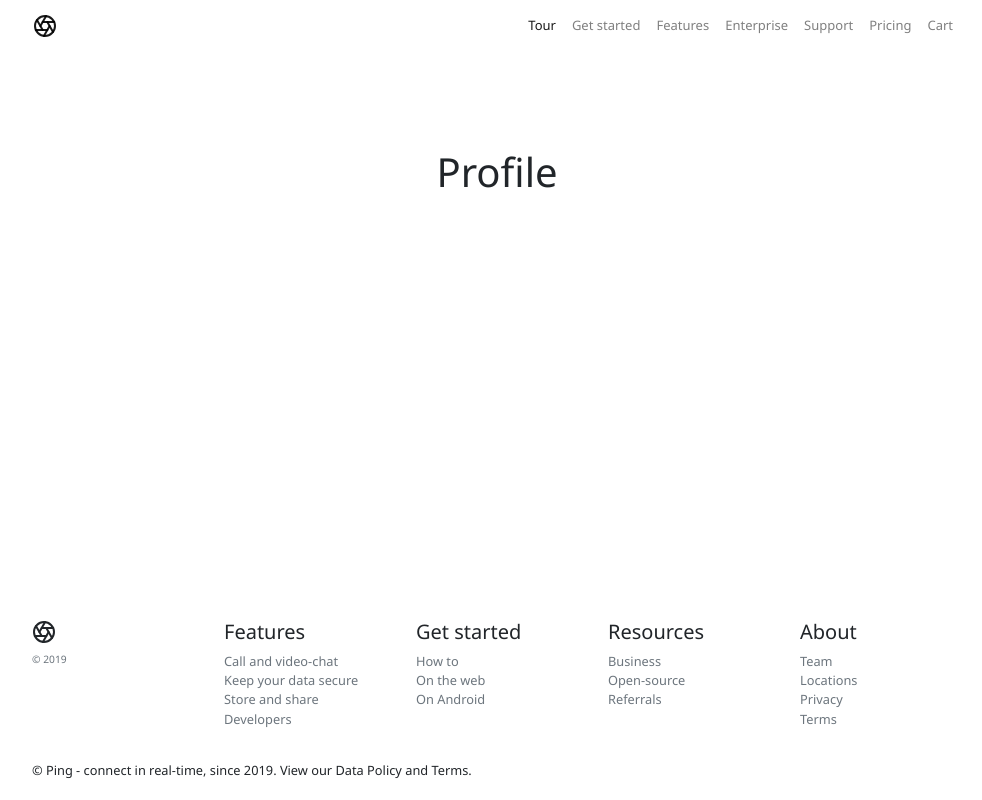
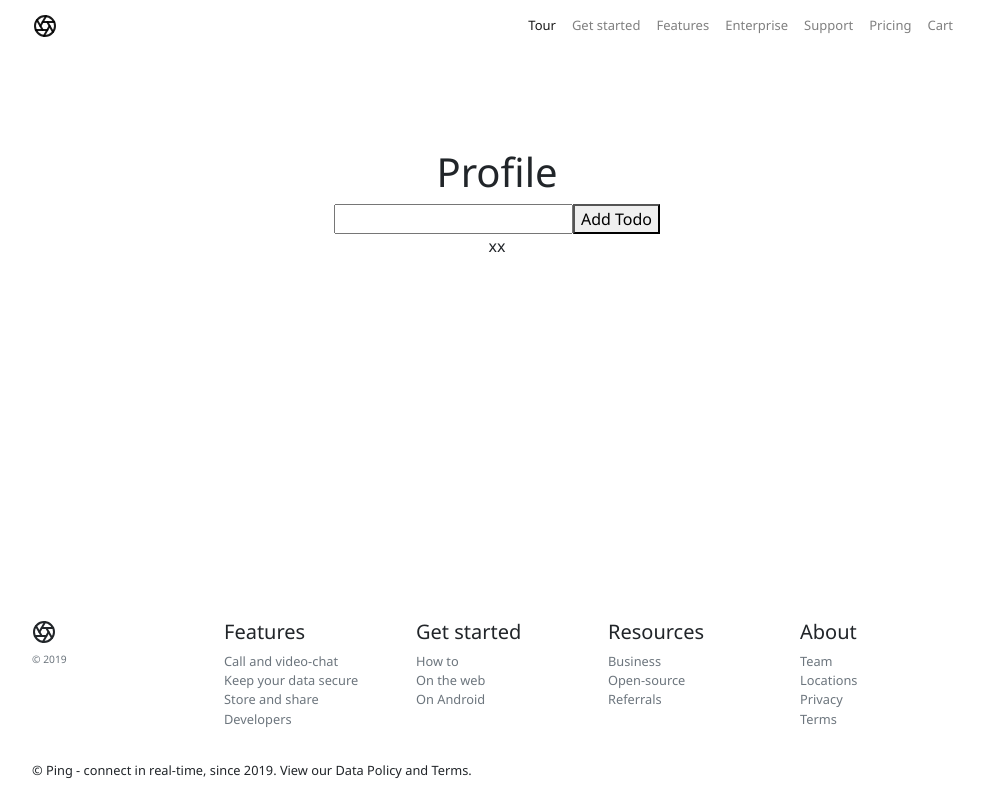
Before and after one commit to eldarj/pingplatform-reactjs-web-app, a React (Create React App) app: page /profile in a window 1280 px wide. Shown: the whole page, without its empty margins (143-1125 px from the left). Built offline with nearby package versions, Linux system fonts and the light colour scheme.

Commit message:
Adding Redux and a simple todo store for dev purposes.

```diff
--- a/package.json
+++ b/package.json
@@ -8,8 +8,10 @@
     "react": "^16.8.6",
     "react-custom-scrollbars": "^4.2.1",
     "react-dom": "^16.8.6",
+    "react-redux": "^7.0.3",
     "react-router-dom": "^5.0.0",
-    "react-scripts": "3.0.0"
+    "react-scripts": "3.0.0",
+    "redux": "^4.0.1"
   },
   "scripts": {
     "start": "react-scripts start",
--- a/src/App.js
+++ b/src/App.js
@@ -1,9 +1,12 @@
+// React
 import React from 'react';
 import { Route } from 'react-router';
-import { Layout } from './components/Layout';
 
+// Custom libs
 import { Scrollbars } from 'react-custom-scrollbars';
 
+// View components
+import { Layout } from './components/Layout';
 import { IndexView } from './components/IndexView/IndexView';
 import { LoginView } from './components/AuthView/LoginView';
 import { RegisterView } from './components/AuthView/RegisterView';
--- /dev/null
+++ b/src/actions/index.js
@@ -0,0 +1,12 @@
+let nextTodoId = 0
+export const addTodo = text => ({
+  type: 'ADD_TODO',
+  id: nextTodoId++,
+  text
+});
+
+export const setAccount = (id, phoneNumber) => ({
+  type: 'ACCOUNT_AUTHED',
+  id: id,
+  phoneNumber: phoneNumber
+});
--- a/src/components/ChatView/ChatOverview.js
+++ b/src/components/ChatView/ChatOverview.js
@@ -1,8 +1,10 @@
 import React, { Component } from 'react';
 
 export class ChatOverview extends Component {
+
     constructor(props) {
         super(props);
+
     }
 
     render() {
--- a/src/components/ChatView/ProfileView.js
+++ b/src/components/ChatView/ProfileView.js
@@ -1,8 +1,13 @@
 import React, { Component } from 'react';
+import { connect } from 'react-redux'
+import AddTodo from '../../containers/AddTodo';
+import TodoList from '../../containers/TodoList';
 
 export class ProfileView extends Component {
+
     constructor(props) {
         super(props);
+
     }
 
     render() {
@@ -14,6 +19,8 @@ export class ProfileView extends Component {
                             <h1>
                                Profile
                             </h1>
+                            <AddTodo />
+                            <TodoList />
                         </div>
                     </div>
                 </div>
--- a/src/components/Layout.js
+++ b/src/components/Layout.js
@@ -8,7 +8,7 @@ export class Layout extends Component {
   render () {
     return (
     <div className="root-inner-wrap">
-      <div className="bg-white position-relative z-index-11">
+      <div className="bg-white position-relative z-index-1">
         <NavMenu />
       </div>
       <div className="root-main-content">
--- /dev/null
+++ b/src/containers/AddTodo.js
@@ -0,0 +1,30 @@
+import React from 'react'
+import { connect } from 'react-redux'
+import { addTodo } from '../actions'
+import { setAccount } from '../actions'
+
+const AddTodo = ({ dispatch }) => {
+    let input
+
+    return (
+      <div>
+        <form
+          onSubmit={e => {
+            e.preventDefault()
+            if (!input.value.trim()) {
+              return
+            }
+            console.log('dispatch');
+            dispatch(addTodo(input.value));
+            dispatch(setAccount(5, '38762001111'));
+            input.value = ''
+          }}
+        >
+          <input ref={node => (input = node)} />
+          <button type="submit">Add Todo</button>
+        </form>
+      </div>
+    )
+  }
+
+  export default connect()(AddTodo)
--- /dev/null
+++ b/src/containers/TodoList.js
@@ -0,0 +1,26 @@
+import React from 'react'
+import { connect } from 'react-redux'
+
+const TodoList = ({ todos, account }) => {
+    return (
+        <div>
+            {account.id}{account.phoneNumber}xx
+            <ul>
+                {todos.map(item => (
+                    <li key={item.text}>{item.text}</li>
+                ))}
+            </ul>
+        </div>
+    )
+}
+
+const getVisibleTodos = (todos) => {
+    return todos
+};
+
+const mapStateToProps = state => ({
+    todos: getVisibleTodos(state.todos),
+    account: state.account
+});
+
+export default connect(mapStateToProps)(TodoList)
--- a/src/index.js
+++ b/src/index.js
@@ -1,19 +1,32 @@
+// React
 import React from 'react';
 import ReactDOM from 'react-dom';
 import { BrowserRouter } from 'react-router-dom';
-import App from './App';
 import * as serviceWorker from './serviceWorker';
+
+// Redux
+import { Provider } from 'react-redux'
+import { createStore } from 'redux'
+import rootReducer from './reducers';
+
+// Styles
 import './resources/styles/index.css';
 import './index.scss';
+
+import App from './App';
 
 // const baseUrl = document.getElementsByTagName('base')[0].getAttribute('href');
 const baseUrl = "/";
 const rootElement = document.getElementById('root');
 
+const store = createStore(rootReducer);
+
 ReactDOM.render(
-    <BrowserRouter basename={baseUrl}>
-        <App />
-    </BrowserRouter>,
+    <Provider store={store}>
+        <BrowserRouter basename={baseUrl}>
+            <App />
+        </BrowserRouter>
+    </Provider>,
     rootElement
 );
 
--- /dev/null
+++ b/src/reducers/account.js
@@ -0,0 +1,13 @@
+const account = (state = [], actionModel) => {
+  switch (actionModel.type) {
+    case 'ACCOUNT_AUTHED':
+      return {
+        id: actionModel.id,
+        phoneNumber: actionModel.phoneNumber
+      }
+    default:
+      return state
+  }
+}
+
+export default account
--- /dev/null
+++ b/src/reducers/index.js
@@ -0,0 +1,8 @@
+import { combineReducers } from 'redux'
+import todos from './todos'
+import account from './account'
+
+export default combineReducers({
+  todos,
+  account
+});
--- /dev/null
+++ b/src/reducers/todos.js
@@ -0,0 +1,17 @@
+const todos = (state = [], action) => {
+    switch (action.type) {
+      case 'ADD_TODO':
+        return [
+          ...state,
+          {
+            id: action.id,
+            text: action.text,
+            completed: false
+          }
+        ]
+      default:
+        return state
+    }
+  }
+
+  export default todos
```
Also changed, not shown: 1 other file (tests, documents, lock files or other folders).
